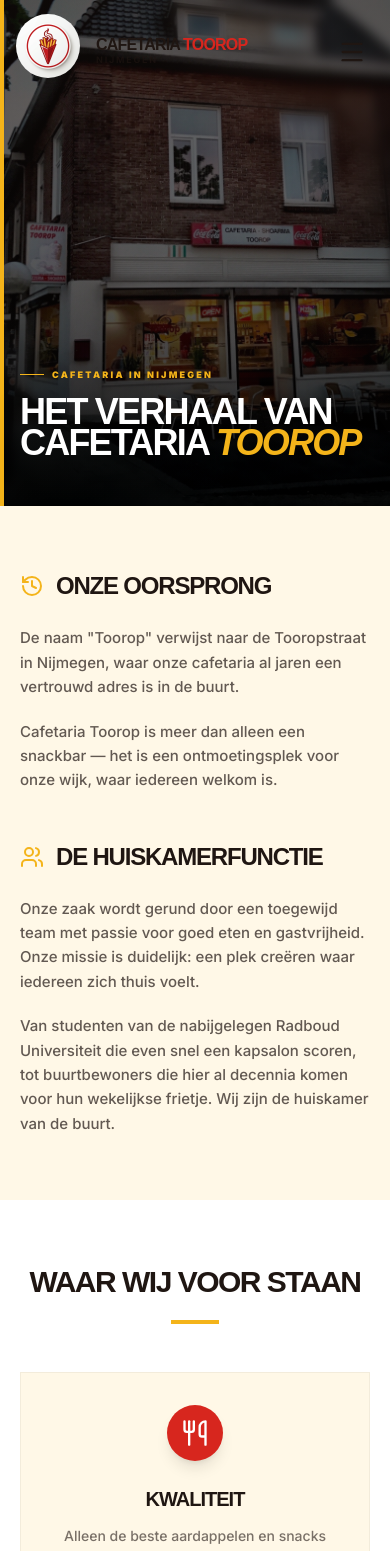
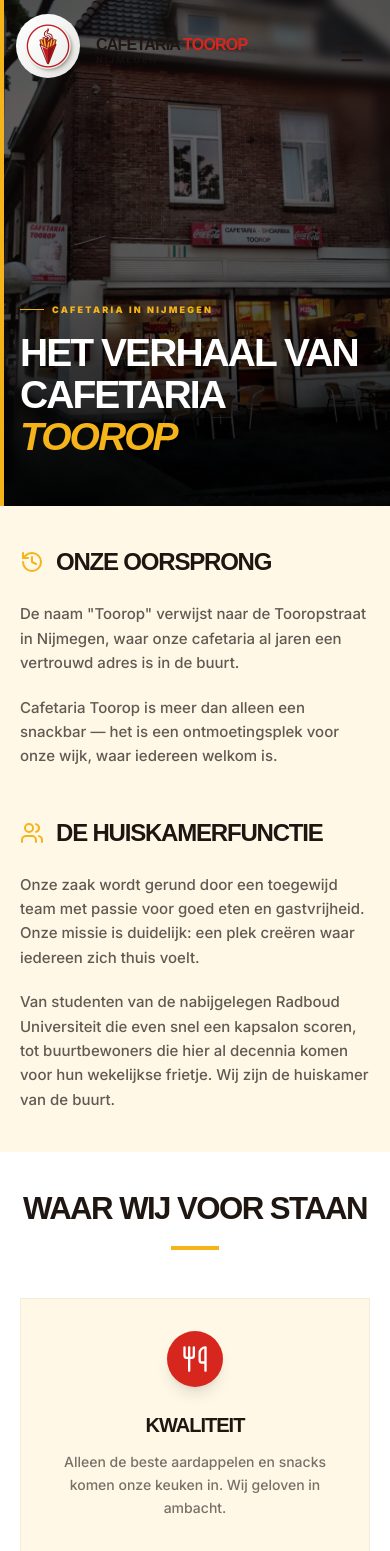
Before and after one commit to maximetdoucet-glitch/Cafeteria-Toorop, a Next.js app: page /about in a window 390 px wide. Shown: the top 1551 px of the page. Built offline with nearby package versions, Linux system fonts and the light colour scheme.

Commit message:
Mobile v3: iOS svh, tap-highlight, 44px touch targets, tighter mobile type/padding

```diff
--- a/src/app/globals.css
+++ b/src/app/globals.css
@@ -106,3 +106,56 @@ button, a {
     display: none;
   }
 }
+
+/* =========================================================
+   Mobile optimization v3
+   ========================================================= */
+@supports (-webkit-touch-callout: none) {
+  input, textarea, select { font-size: max(16px, 1rem) !important; }
+}
+@supports (height: 100svh) {
+  section[id="top"], .hero { min-height: 100svh; }
+}
+a, button, [role="button"] { -webkit-tap-highlight-color: rgba(0,0,0,0.08); }
+
+@media (max-width: 640px) {
+  section[id="top"], .hero {
+    padding-top: 5.5rem !important;
+    padding-bottom: 2.5rem !important;
+    min-height: 88svh;
+  }
+  h1.font-display, h1[class*="text-5xl"], h1[class*="text-6xl"] {
+    font-size: clamp(34px, 10vw, 50px) !important;
+    line-height: 1.08 !important;
+  }
+  h2.font-display, h2[class*="text-4xl"], h2[class*="text-5xl"] {
+    font-size: clamp(26px, 8vw, 40px) !important;
+    line-height: 1.1 !important;
+  }
+  [class*="text-6xl"], [class*="text-5xl"], [class*="text-4xl"] {
+    font-size: clamp(28px, 8vw, 40px) !important;
+    line-height: 1.1 !important;
+  }
+  section[class*="py-32"] { padding-top: 4rem !important; padding-bottom: 4rem !important; }
+  section[class*="py-24"] { padding-top: 3.5rem !important; padding-bottom: 3.5rem !important; }
+  section[class*="py-20"] { padding-top: 3rem !important; padding-bottom: 3rem !important; }
+  section[class*="py-16"] { padding-top: 2.5rem !important; padding-bottom: 2.5rem !important; }
+
+  iframe[title*="aart"], iframe[src*="maps"] {
+    min-height: 320px !important;
+    aspect-ratio: 1/1 !important;
+  }
+  a[href^="tel:"], a[data-book], button[data-book] { min-height: 44px; }
+
+  /* Booking modal full-screen */
+  [class*="book-panel"], [id="book-modal"] [class*="rounded"] {
+    width: 100vw !important;
+    max-width: 100vw !important;
+    max-height: 100svh !important;
+    border-radius: 0 !important;
+  }
+}
+@media (max-width: 380px) {
+  h1.font-display, h1[class*="text-5xl"] { font-size: clamp(28px, 9.5vw, 40px) !important; }
+  h2.font-display { font-size: clamp(22px, 7.5vw, 34px) !important; }
+}
```
